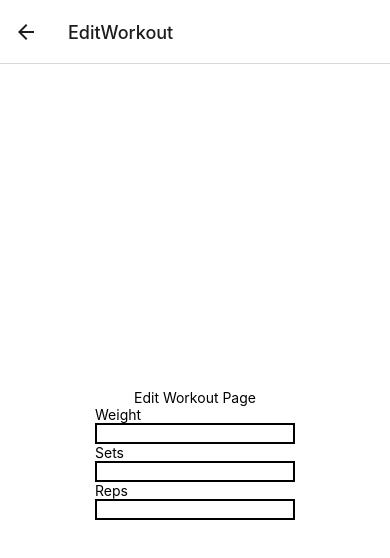
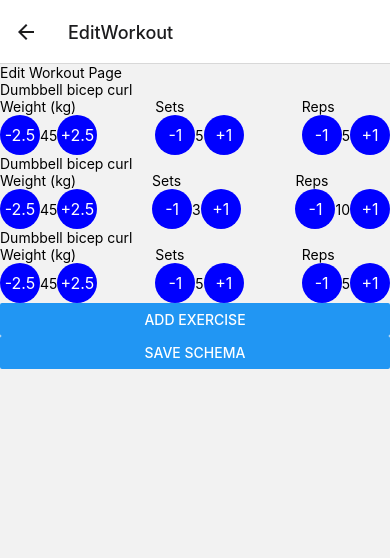
Before and after one commit to ocrnummer/workout-schema, a React Native app: screen /EditWorkout in a window 390 px wide. Shown: the top 558 px of the page. Built offline with nearby package versions, Linux system fonts and the light colour scheme.

Commit message:
exercise counters as component and some logic

```diff
--- /dev/null
+++ b/components/ExerciseSettings.tsx
@@ -0,0 +1,104 @@
+// React
+import React, { useState, useEffect } from 'react'
+import { StyleSheet, View, Text, TextInput, TouchableOpacity } from 'react-native'
+
+const ExerciseSettings = ({ propWeight, propSets, propReps }: any) => {
+	const [weight, setWeight] = useState(0)
+	const [sets, setSets] = useState(0)
+	const [reps, setReps] = useState(0)
+
+	useEffect(() => {
+		setWeight(propWeight)
+		setSets(propSets)
+		setReps(propReps)
+	}, [])
+
+	return (
+		<View style={[style.row, style.spaceBetween]}>
+			<View>
+				<Text>Weight (kg)</Text>
+				<View style={[style.row, style.spaceBetween]}>
+					<TouchableOpacity onPress={() => setWeight(weight => weight - 2.5)}>
+						<View style={style.counter}>
+							<Text style={style.text}>-2.5</Text>
+						</View>
+					</TouchableOpacity>
+					<Text>{weight}</Text>
+					<TouchableOpacity onPress={() => setWeight(weight => weight + 2.5)}>
+						<View style={style.counter}>
+							<Text style={style.text}>+2.5</Text>
+						</View>
+					</TouchableOpacity>
+				</View>
+			</View>
+			<View>
+				<Text>Sets</Text>
+				<View style={[style.row, style.spaceBetween]}>
+					<TouchableOpacity onPress={() => setSets(sets => sets - 1)}>
+						<View style={style.counter}>
+							<Text style={style.text}>-1</Text>
+						</View>
+					</TouchableOpacity>
+					<Text>{sets}</Text>
+					<TouchableOpacity onPress={() => setSets(sets => sets + 1)}>
+						<View style={style.counter}>
+							<Text style={style.text}>+1</Text>
+						</View>
+					</TouchableOpacity>
+				</View>
+			</View>
+
+			<View>
+				<Text>Reps</Text>
+				<View style={[style.row, style.spaceBetween]}>
+					<TouchableOpacity onPress={() => setReps(reps => reps - 1)}>
+						<View style={style.counter}>
+							<Text style={style.text}>-1</Text>
+						</View>
+					</TouchableOpacity>
+					<Text>{reps}</Text>
+					<TouchableOpacity onPress={() => setReps(reps => reps + 1)}>
+						<View style={style.counter}>
+							<Text style={style.text}>+1</Text>
+						</View>
+					</TouchableOpacity>
+				</View>
+			</View>
+		</View>
+	)
+}
+
+const style = StyleSheet.create({
+	container: {
+		flex: 1,
+		backgroundColor: '#fff',
+		alignItems: 'center',
+		justifyContent: 'center',
+	},
+	input: {
+		width: 200,
+		borderWidth: 2,
+	},
+	counter: {
+		backgroundColor: 'blue',
+		alignItems: 'center',
+		justifyContent: 'center',
+		borderRadius: 20,
+		width: 40,
+		height: 40,
+	},
+	text: {
+		color: 'white',
+		fontSize: 16,
+	},
+	row: {
+		flexDirection: "row",
+		flexWrap: "wrap",
+	},
+	spaceBetween: {
+		alignItems: 'center',
+		justifyContent: 'space-between',
+	}
+})
+
+export default ExerciseSettings
--- a/pages/EditWorkoutPage.tsx
+++ b/pages/EditWorkoutPage.tsx
@@ -1,6 +1,8 @@
 // React
 import React, { useState, useEffect } from 'react'
-import { StyleSheet, View, Text, TextInput } from 'react-native'
+import { StyleSheet, View, Text, TextInput, Button } from 'react-native'
+// Components
+import ExerciseSettings from '../components/ExerciseSettings'
 // Contexts, Interfaces & Helpers
 import { useUserContext } from '../contexts/UserContext'
 import { IExerciseSet, IUserSchemaExcerise, IWorkoutSchema } from '../interfaces/UserSchemas'
@@ -9,15 +11,19 @@ import { formatNameToTitle } from '../helpers/TitleConverter'
 // Utils
 import { exercises as data } from '../utils/exercises'
 
+
 const EditWorkoutPage = () => {
 	const [schema, setSchema] = useState<IWorkoutSchema>([])
-	const [exercises, setExercises] = useState<IExerciseList>([])
+	const [exerciseList, setExercisesList] = useState<IExerciseList>([])
 	const [filter, setFilter] = useState({})
 
-	const [exercise, setExercise] = useState('')
-	const [weight, setWeight] = useState('')
-	const [sets, setSets] = useState('')
-	const [reps, setReps] = useState('')
+	const [visible, setVisible] = useState(false)
+
+	const [exercises, setExercises] = useState([])
+
+	// const [weight, setWeight] = useState(0)
+	// const [sets, setSets] = useState('')
+	// const [reps, setReps] = useState('')
 
 	const {
 		schemaA, setSchemaA,
@@ -25,58 +31,63 @@ const EditWorkoutPage = () => {
 		schemaC, setSchemaC,
 	} = useUserContext()
 
-	// funktion för att konvertera weight, sets och reps till nummer.
+	const stringToNumber = (state: string, setStateArg: any): void => {
+		setStateArg(Number(state))
+	}
+
+	const handleSaveSchema = () => {
+		// stringToNumber(weight, setWeight)
+		// stringToNumber(sets, setSets)
+		// stringToNumber(reps, setReps)
+
+
+	}
+
+	const addExercise = () => {
+		setVisible(true)
+		// 1. Gör en overlay med lista där användaren får välja en övning
+		// 2. Lägg till övningen under de redan existerande, men den valda övningen som titel.
+		setVisible(false)
+	}
+
+	const delExercise = () => {
+		// Ta bort en övning
+	}
+
 	// funktion för att skapa antalet object med ID och success som sets är.
 
 	useEffect(() => {
 		setSchema(schemaA)
-		setExercises(data)
+		setExercisesList(data)
 	}, [])
 
 	return (
-		<View style={styles.container}>
+		<View>
 			<Text>Edit Workout Page</Text>
 
-			<View>
-				{/* Searchbar för exercise */}
+			{schema.map(ex => {
+				return (
+					<View key={ex.id}>
+						<Text>{formatNameToTitle(ex.name)}</Text>
 
+						<ExerciseSettings
+							propId={ex.id}
+							propWeight={ex.weight}
+							propSets={Number(ex.sets.length)}
+							propReps={ex.reps}
+						/>
+					</View>
+				)
+			})}
 
-				{/* Weight input, number */}
-				<View>
-					<Text>Weight</Text>
-					<TextInput
-						style={styles.input}
-						keyboardType='numeric'
-						onChangeText={num => setWeight(num)}
-						value={weight}
-						maxLength={3}
-					/>
-				</View>
-
-				{/* Sets input, number.
-				När sparas så skapas ett object med id: string och success: boolean} */}
-				<View>
-					<Text>Sets</Text>
-					<TextInput
-						style={styles.input}
-						keyboardType='numeric'
-						onChangeText={num => setSets(num)}
-						value={sets}
-					/>
-				</View>
-
-				{/* Reps input, Number */}
-				<View>
-					<Text>Reps</Text>
-					<TextInput
-						style={styles.input}
-						keyboardType='numeric'
-						onChangeText={num => setReps(num)}
-						value={reps}
-					/>
-				</View>
-			</View>
-
+			<Button
+				onPress={addExercise}
+				title="Add exercise"
+			/>
+			<Button
+				onPress={handleSaveSchema}
+				title="Save schema"
+			/>
 		</View>
 	)
 }
--- a/pages/WorkoutPage.tsx
+++ b/pages/WorkoutPage.tsx
@@ -1,6 +1,6 @@
 // React
 import { useState, useEffect } from 'react'
-import { View, Text, Button, ScrollView } from 'react-native'
+import { StyleSheet, View, Text, Button, ScrollView } from 'react-native'
 // Components
 import RepCounter from '../components/RepCounter'
 // Contexts, Interfaces & Helpers
@@ -50,22 +50,22 @@ const WorkoutPage = ({ navigation }: any) => {
 	return (
 		<ScrollView>
 			<Text>Workout</Text>
-
 			{schema.map(ex => {
 				return (
 					<ScrollView key={ex.id as string}>
 						<Text>{formatNameToTitle(ex.name)} - {ex.weight} kg</Text>
-						{ex.sets.map((set) => {
-							return (
-								<View key={set.id}>
+						<View style={style.row}>
+							{ex.sets.map((set) => {
+								return (
 									<RepCounter
+										key={set.id}
 										reps={ex.reps}
 										id={set.id}
 										handleSuccess={updateSetSuccess}
 									/>
-								</View>
-							)
-						})}
+								)
+							})}
+						</View>
 					</ScrollView>
 				)
 			})}
@@ -77,4 +77,11 @@ const WorkoutPage = ({ navigation }: any) => {
 	)
 }
 
+const style = StyleSheet.create({
+	row: {
+		flexDirection: "row",
+		flexWrap: "wrap",
+	},
+})
+
 export default WorkoutPage
```
